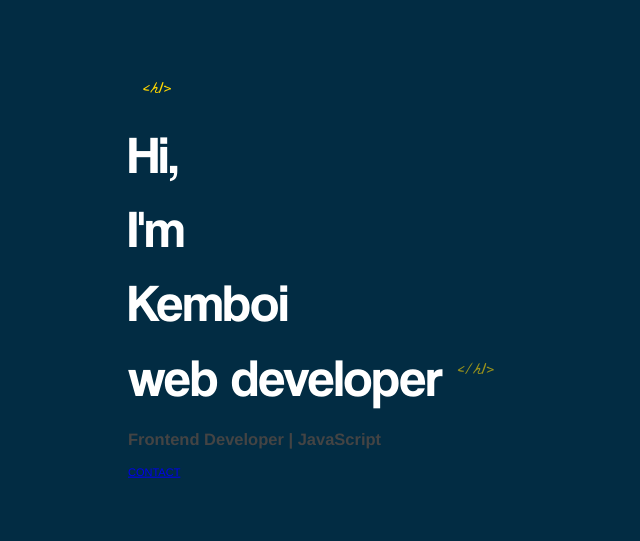
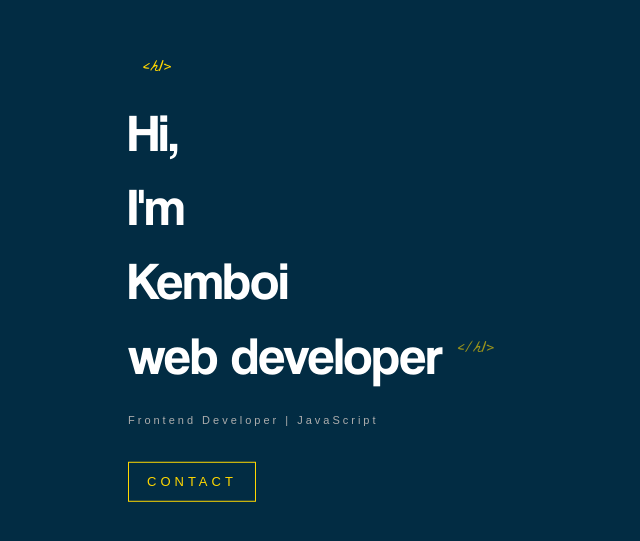
Before and after one commit to BrianBravoski/Kemboi-Portfolio, a React (Create React App) app in the folder portfolio/: page / in a window 1280 px wide. Shown: the part 101-642 px from the top of the page, without its empty margins (0-640 px from the left). Built offline with nearby package versions, Linux system fonts and the light colour scheme.

Commit message:
style to button

```diff
--- a/portfolio/src/components/Home/index.scss
+++ b/portfolio/src/components/Home/index.scss
@@ -47,3 +47,29 @@
         }
     }
 }
+
+h2{
+    color: #adadad;
+    margin-top: 20px;
+    font-weight: 400;
+    font-size: 11px;
+    font-family: sans-serif;
+    letter-spacing: 3px;
+    animation: fadeIn 1s 1.8s backwards;
+
+}
+
+.flat-button{
+    color: #ffd700;
+    font-size: 13px;
+    font-weight: 400;
+    letter-spacing: 4px;
+    font-family: sans-serif;
+    text-decoration: none;
+    padding: 10px 18px;
+    border: 1px solid #ffd700;
+    margin-top: 25px;
+    float: left;
+    animation: fadeIn 1s 1.8s backwards;
+    white-space: nowrap;
+}
```
